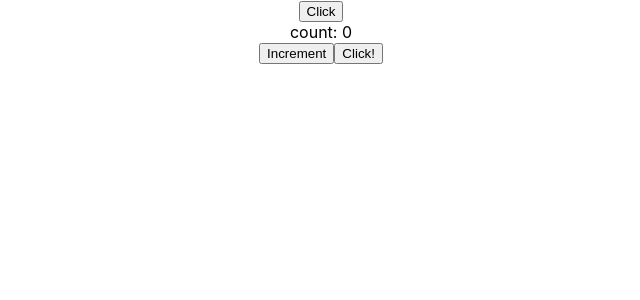
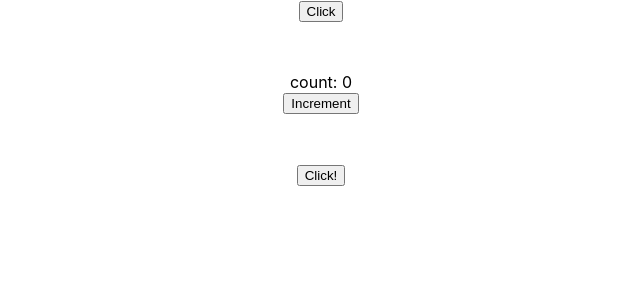
Before and after one commit to mmkvdev/reactAdvancedRetro, a React (Create React App) app: page / in a window 1280 px wide. Shown: the top 300 px of the page, without its empty margins (319-959 px from the left). Built offline with nearby package versions, Linux system fonts and the light colour scheme.

Commit message:
components/Counter: Counter

```diff
--- a/src/components/Counter/index.js
+++ b/src/components/Counter/index.js
@@ -38,10 +38,10 @@ export class Counter extends Component {
   }
   render() {
     return (
-      <>
+      <div style={{ margin: "50px" }}>
         <div>count: {this.state.count}</div>
         <button onClick={() => this.incrementFive()}>Increment</button>
-      </>
+      </div>
     );
   }
 }
```
